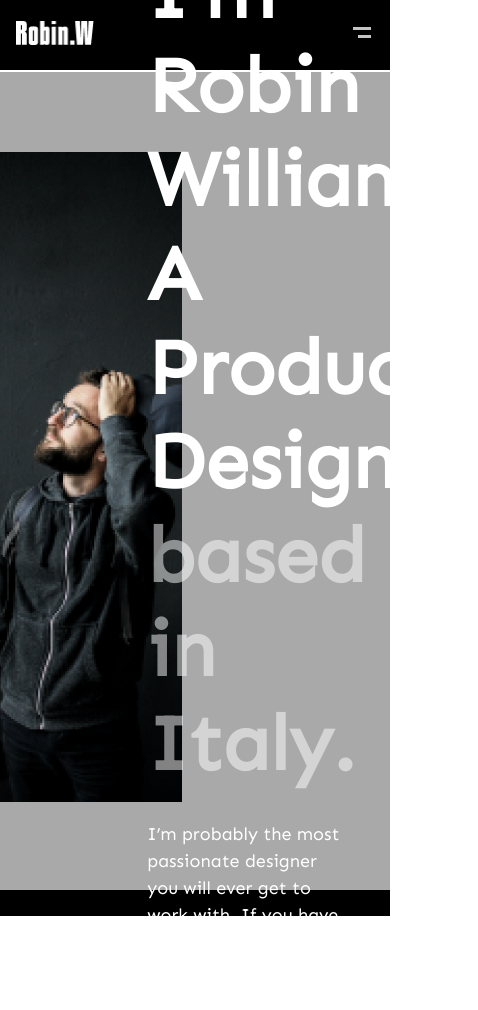
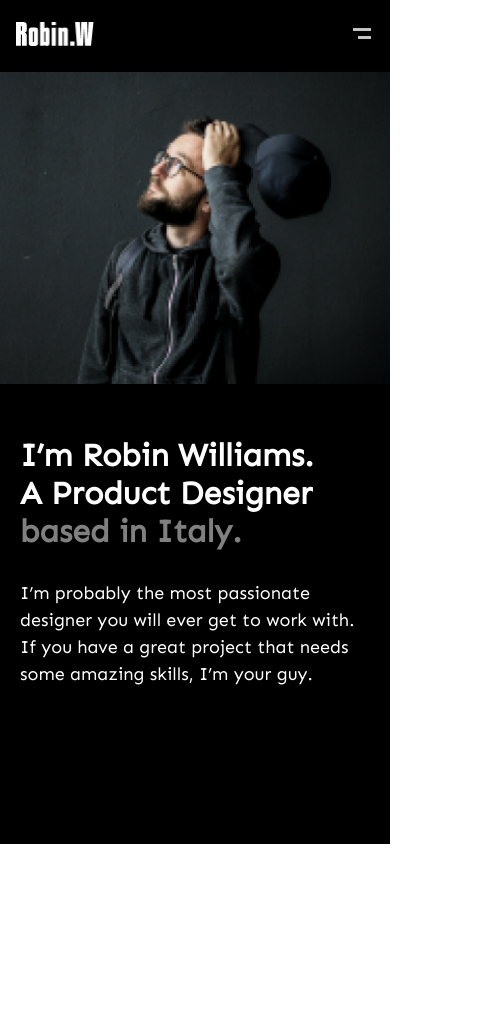
Before and after one commit to Khanmag/robinproj, a plain HTML site: page index.html in a window 390 px wide. Shown: the whole page, 478 px wide, since content can reach past the window. After the commit the page ends 844 px from the top, so only its background shows below. Drawn offline with Linux system fonts and the light colour scheme.

Commit message:
init: presentation and header block

```diff
--- a/css/header.css
+++ b/css/header.css
@@ -1,11 +1,15 @@
+body {
+    position: relative;
+}
 header {
-    background-color: black;
-    border-bottom: 2px solid white;
+    position: absolute;
+    top: 0;
     display: flex;
     height: 88px;
     justify-content: space-between;
     align-items: center;
     padding: 0 4%;
+    z-index: 1;
 }
 .logo img {
     width: 78px;
--- a/css/presentation.css
+++ b/css/presentation.css
@@ -1,8 +1,11 @@
 .presentation {
     position: relative;
-
-    padding: 80px 40px 84px 0;
-    background-color: darkgrey;
+    padding: 168px 40px 84px 0;
+    /* background-color: darkgrey; */
+    background-image: url(../images/presentation_bg.png);
+    background-position: right;
+    background-size: 62.5%;
+    background-repeat: repeat-y;
 }
 .presentation__img {
     width: 52%;
@@ -33,3 +36,33 @@
     flex-direction: column;
     justify-content: center;
 }
+
+@media (max-width: 900px) {
+    .presentation__text__big {
+        font-size: 56px;
+    }
+}
+@media (max-width: 768px) {
+    .presentation {
+        background: none;
+    }
+}
+@media (max-width: 600px) {
+    .presentation__img {
+        width: 100vw;
+        height: 80vw;
+    }
+    .presentation {
+        padding: 0;
+        padding-top: 72px;
+    }
+    .presentation__text {
+        position: static;
+        max-width: 100%;
+        padding: 48px 20px;
+        height: max-content;
+    }
+    .presentation__text__big {
+        font-size: 32px;
+    }
+}
```
Also changed, not shown: 1 other file.
